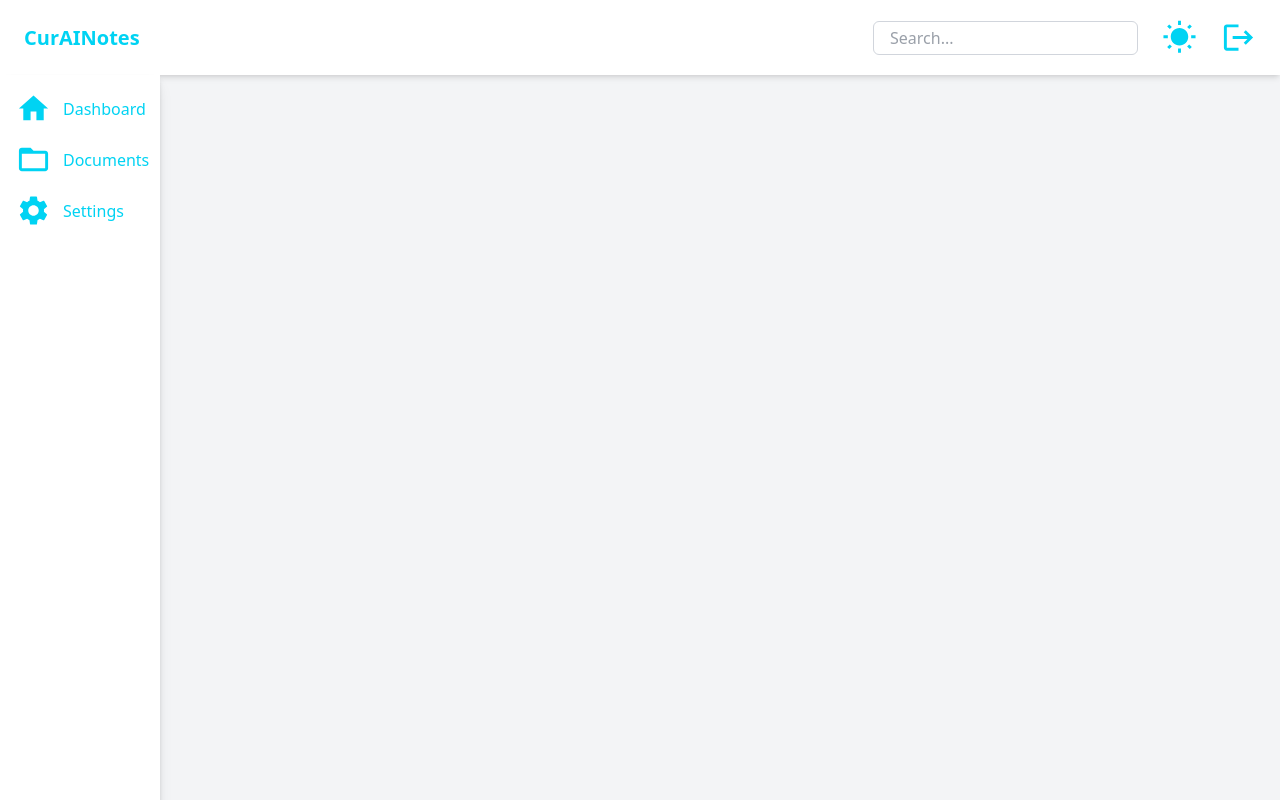
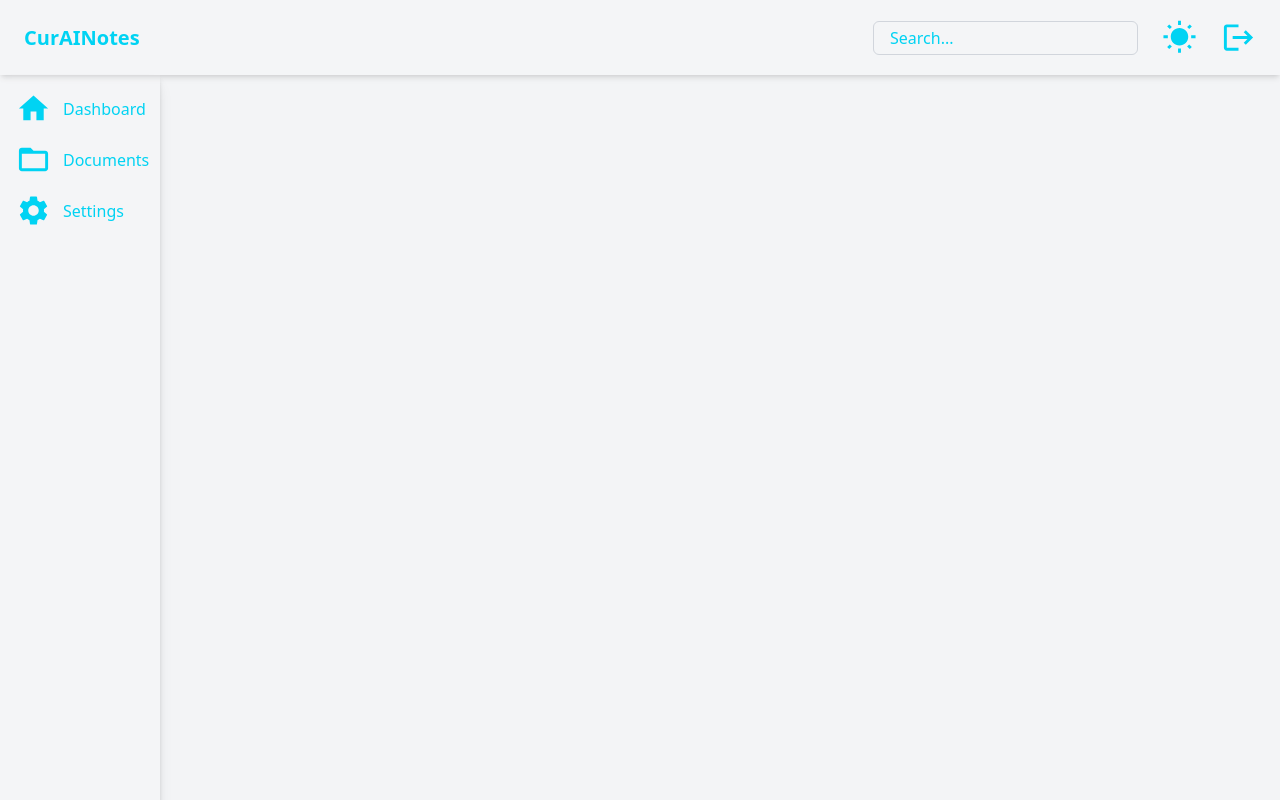
Before and after one commit to Markus-Scl/CuraiNotes, a React (Vite) app in the folder my-project/: page /home in a window 1280 px wide. Built offline with nearby package versions, Linux system fonts and the light colour scheme.

Commit message:
implemented dark mode

```diff
--- a/my-project/src/pages/Main/MainPage.tsx
+++ b/my-project/src/pages/Main/MainPage.tsx
@@ -13,7 +13,7 @@ export default function MainPage() {
 			{/* Flex container for sidebar and main content */}
 			<div className="flex flex-1">
 				{/* Sidebar taking 20% of the screen width */}
-				<div className="w-1/8 bg-white shadow-md dark:bg-gray-800">
+				<div className="w-1/8 shadow-md dark:bg-gray-800">
 					<SideNavBar />
 				</div>
 
--- a/my-project/src/pages/Main/components/SideNavBar.tsx
+++ b/my-project/src/pages/Main/components/SideNavBar.tsx
@@ -2,7 +2,7 @@ import {Home, FolderOpen, Settings} from '@mui/icons-material';
 
 export default function SideNavBar() {
 	return (
-		<div className="h-screen  shadow-lg flex flex-col p-4">
+		<div className="h-screen bg-white/10 shadow-lg flex flex-col p-4 text-white">
 			{/* Navigation Links */}
 			<nav className="flex flex-col space-y-4">
 				<a href="#" className="flex items-center space-x-3 text-cyan-400 hover:text-cyan-600 transition">
@@ -18,14 +18,6 @@ export default function SideNavBar() {
 					<span>Settings</span>
 				</a>
 			</nav>
-
-			{/* Logout */}
-			<div className="mt-auto">
-				<a href="#" className="flex items-center space-x-3 text-cyan-400 hover:text-cyan-600 transition">
-					<span className="text-lg">🚪</span>
-					<span>Logout</span>
-				</a>
-			</div>
 		</div>
 	);
 }
--- a/my-project/src/pages/Main/components/TopNavBar.tsx
+++ b/my-project/src/pages/Main/components/TopNavBar.tsx
@@ -5,7 +5,7 @@ import {useNavigate} from 'react-router-dom';
 export default function TopNavBar() {
 	const navigate = useNavigate();
 	return (
-		<div className="w-full bg-white shadow-md py-3 px-6 flex items-center justify-between">
+		<div className="w-full bg-white/10 shadow-md py-3 px-6 flex items-center justify-between">
 			{/* Logo */}
 			<div className="flex items-center">
 				<h1 className="text-xl font-bold text-cyan-400 dark:text-white">CurAINotes</h1>
@@ -16,7 +16,7 @@ export default function TopNavBar() {
 				<input
 					type="text"
 					placeholder="Search..."
-					className="py-1 px-4 rounded-md text-gray-700 dark:bg-gray-800 dark:text-white dark:placeholder-gray-400 border border-gray-300 dark:border-gray-700 focus:outline-none focus:ring-2 focus:ring-cyan-400 focus:border-cyan-400 mr-4"
+					className="py-1 px-4 rounded-md text-cyan-400 dark:bg-gray-800 dark:text-cyan-400 placeholder-cyan-400 dark:placeholder-cyan-400 border border-gray-300 dark:border-gray-700 focus:outline-none focus:ring-2 focus:ring-cyan-400 focus:border-cyan-400 mr-4"
 				/>
 				<ThemeToggle />
 				<a href="#" className="text-cyan-400 hover:text-cyan-600 transition ml-4">
```
